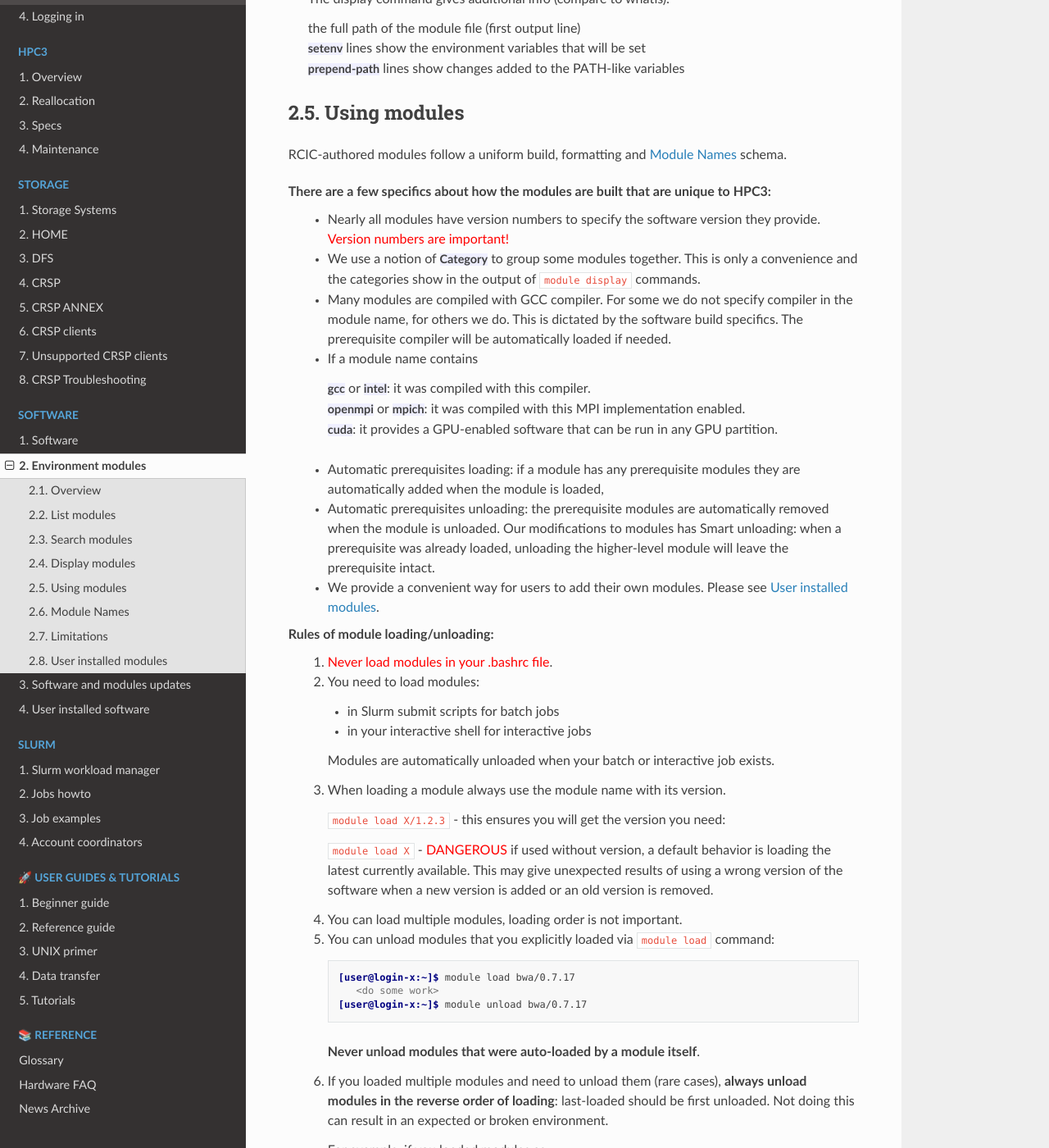
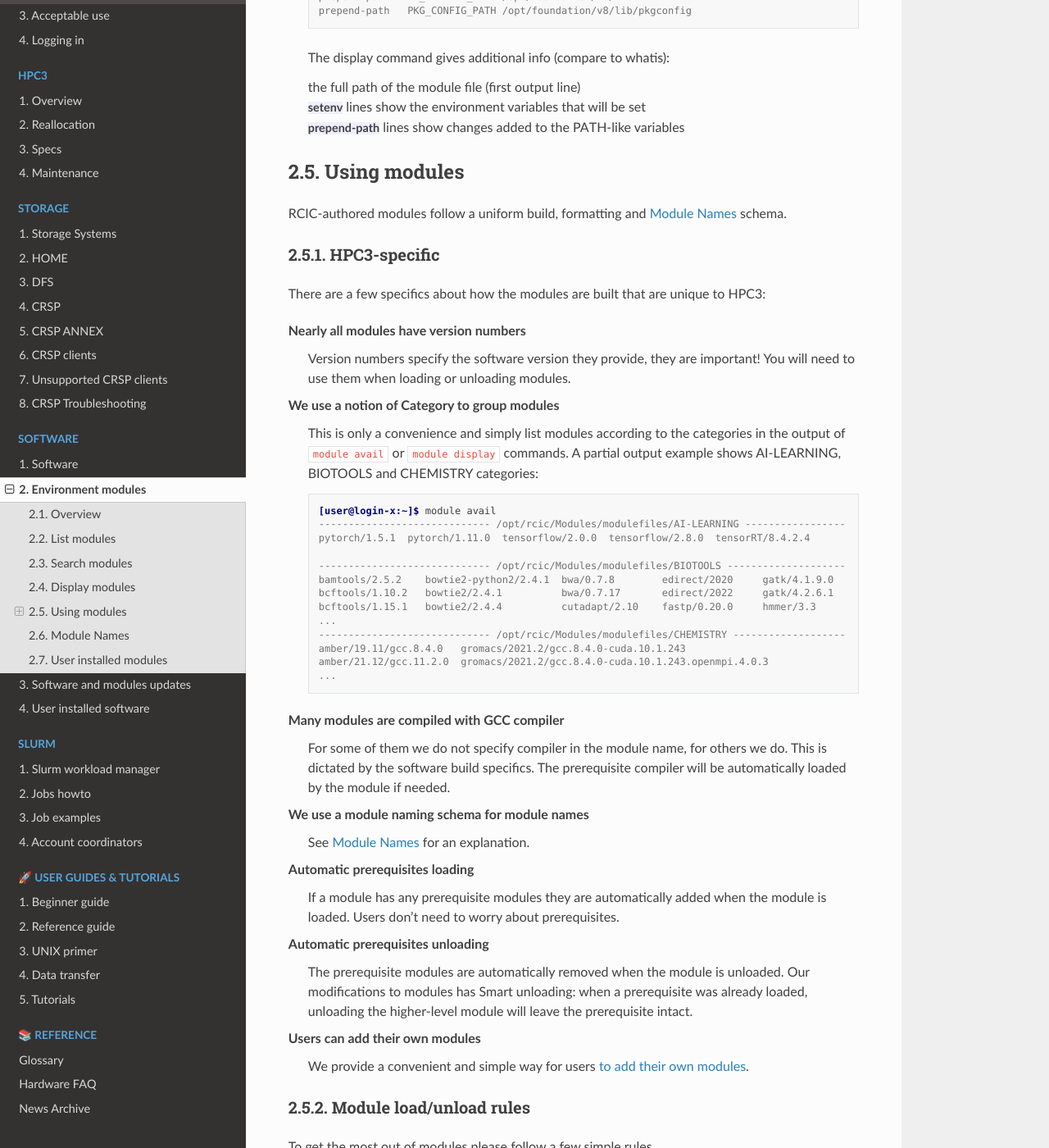
Before and after one commit to RCIC-UCI-Public/website-rcic, a Sphinx documentation site: the page built from docs/source/software/modules.rst, in a window 1280 px wide and 1400 px high, scrolled down 4259 px. Shown: the whole window at 82% size. Built offline with Sphinx 7.4.7 and the Read the Docs theme 2.0.0, drawn with Linux system fonts in a browser that asks for light colours; some of the changed text lies outside the part shown.

Commit message:
shorten and reformat module info section. add how to use module variables for compiling your software

```diff
--- a/docs/source/software/modules.rst
+++ b/docs/source/software/modules.rst
@@ -162,7 +162,7 @@
 **Find information about specified module**
   .. code-block:: console
 
-     [user@login-x:~]$ odule whatis hdf5/1.10.5/gcc.8.4.0
+     [user@login-x:~]$ module whatis hdf5/1.10.5/gcc.8.4.0
      hdf5/1.10.5/gcc.8.4.0: Category------- TOOLS
      hdf5/1.10.5/gcc.8.4.0: Name----------- hdf5
      hdf5/1.10.5/gcc.8.4.0: Version-------- 1.10.5
@@ -230,107 +230,256 @@
 
 RCIC-authored modules follow a uniform build, formatting and :ref:`module names` schema.
 
+HPC3-specific
+^^^^^^^^^^^^^
+
 There are a few specifics about how the modules are built that are unique to HPC3:
-  * Nearly all modules have version numbers to specify the software version they provide.
-    :red:`Version numbers are important!`
-  * We use a notion of :tt:`Category` to group some modules together. This is
-    only a convenience and the categories show in the output of ``module display`` commands.
-  * Many modules are compiled with GCC compiler. For some we do not
-    specify compiler in the module name, for others we do. This is dictated by
-    the software build specifics. The prerequisite compiler will be automatically loaded if needed.
-  * If a module name contains
 
-    | :tt:`gcc` or :tt:`intel`: it was compiled with this compiler.
-    | :tt:`openmpi` or :tt:`mpich`: it was compiled with this MPI implementation enabled.
-    | :tt:`cuda`:  it provides a GPU-enabled software that can be run in any GPU partition.
-  * Automatic prerequisites loading: if a module has any prerequisite modules they are automatically added when
-    the module is loaded,
-  * Automatic prerequisites unloading: the prerequisite modules are automatically removed when the module is
-    unloaded. Our modifications to modules has Smart unloading:  when a prerequisite
-    was already loaded, unloading the higher-level module will leave the prerequisite intact.
-  * We provide a convenient way for users to add their own modules. Please see :ref:`user installed modules`.
-
-**Rules of module loading/unloading**:
-  1. :red:`Never load modules in your .bashrc file`.
-  #. You need to load modules:
-
-     * in Slurm submit scripts for batch jobs
-     * in your interactive shell for interactive jobs
-
-     Modules are automatically unloaded when your batch or interactive job exists.
-  #. When loading a module always use the module name with its version.
-
-     ``module load X/1.2.3`` - this ensures you will get the version you need:
-
-     ``module load X``  - :red:`DANGEROUS`
-     if used without version, a default behavior is loading the latest currently available.
-     This may give unexpected results of using a wrong version of the software  when a new
-     version is added or an old version is removed.
-
-  #. You can load multiple modules, loading order is not important.
-  #. You can unload modules that you explicitly loaded via ``module load`` command:
-
-     .. code-block:: console
-
-        [user@login-x:~]$ module load bwa/0.7.17
-           <do some work>
-        [user@login-x:~]$ module unload bwa/0.7.17
-
-     **Never unload modules that were auto-loaded by a module itself**.
-
-  #. If you loaded multiple modules and need to unload them (rare cases),
-     **always unload modules in the reverse order of loading**:
-     last-loaded should be first unloaded. Not doing
-     this can result in an expected or broken environment.
-
-     For example, if you loaded modules as:
-
-     .. code-block:: console
-
-        [user@login-x:~]$ module load bwa/0.7.17
-        [user@login-x:~]$ module load proj/9.0.0
-        [user@login-x:~]$ module load bracken/2.6.0
-
-     You will need to unload them in reverse:
-
-     .. code-block:: console
-
-        [user@login-x:~]$ module unload bracken/2.6.0
-        [user@login-x:~]$ module unload proj/9.0.0
-        [user@login-x:~]$ module unload bwa/0.7.17
-
-     It is easier to unload all loaded modules via
-
-     .. code-block:: console
-
-        [user@login-x:~]$ module purge
-
-Suppose you want access to GCC compiler version 8.4.0:
-  The following sequence shows which version of gcc is active prior
-  to module loading (default gcc is installed with the system OS),
-  after module load, and after the unloading.
+**Nearly all modules have version numbers**
+  Version numbers specify the software version they provide, they are important!
+  You will need to use them when loading or unloading modules.
+**We use a notion of Category to group modules**
+  This is only a convenience and simply list modules according to the categories
+  in the output of ``module avail``  or ``module display`` commands.
+  A partial output example shows AI-LEARNING, BIOTOOLS and CHEMISTRY categories:
 
   .. code-block:: console
 
-     [user@login-x:~]$ module list                # 1
+     [user@login-x:~]$ module avail
+     ----------------------------- /opt/rcic/Modules/modulefiles/AI-LEARNING -----------------
+     pytorch/1.5.1  pytorch/1.11.0  tensorflow/2.0.0  tensorflow/2.8.0  tensorRT/8.4.2.4
+
+     ----------------------------- /opt/rcic/Modules/modulefiles/BIOTOOLS --------------------
+     bamtools/2.5.2    bowtie2-python2/2.4.1  bwa/0.7.8        edirect/2020     gatk/4.1.9.0
+     bcftools/1.10.2   bowtie2/2.4.1          bwa/0.7.17       edirect/2022     gatk/4.2.6.1
+     bcftools/1.15.1   bowtie2/2.4.4          cutadapt/2.10    fastp/0.20.0     hmmer/3.3
+     ...
+     ----------------------------- /opt/rcic/Modules/modulefiles/CHEMISTRY -------------------
+     amber/19.11/gcc.8.4.0   gromacs/2021.2/gcc.8.4.0-cuda.10.1.243
+     amber/21.12/gcc.11.2.0  gromacs/2021.2/gcc.8.4.0-cuda.10.1.243.openmpi.4.0.3
+     ...
+
+**Many modules are compiled with GCC compiler**
+  For some of them we do not specify compiler in the module name, for others we do. This is dictated by
+  the software build specifics. The prerequisite compiler will be automatically
+  loaded by the module if needed.
+**We use a module naming schema for module names**
+  See :ref:`module names` for an explanation.
+**Automatic prerequisites loading**
+  If a module has any prerequisite modules they are automatically added when
+  the module is loaded. Users don't need to worry about prerequisites.
+**Automatic prerequisites unloading**
+  The prerequisite modules are automatically removed when the module is
+  unloaded. Our modifications to modules has Smart unloading:  when a prerequisite
+  was already loaded, unloading the higher-level module will leave the prerequisite intact.
+**Users can add their own modules**
+  We provide a convenient and simple way for users :ref:`to add their own modules <user installed modules>`.
+
+Module load/unload rules
+^^^^^^^^^^^^^^^^^^^^^^^^
+
+To get the most out of modules please follow a few simple rules.
+
+1. :red:`Never load modules in your .bashrc  or .bash_profilefiles`.
+
+   The :tt:`.bashrc` is the individual per-interactive-shell startup file that is
+   executed every time a user starts a new shell.
+   The :tt:`.bash_profile` is the personal initialization file, executed for login shells.
+   Modules  if loaded in these files will be present for the duration of the
+   shell life and will change the shell environment for all commands which is completely unnecessary.
+
+#. You need to load modules:
+
+   * in Slurm submit scripts for batch jobs
+   * in your interactive shell for interactive jobs
+
+   Modules are automatically unloaded when your batch or interactive job exists.
+#. When loading a module always use the module name with its version.
+
+   ``module load X/1.2.3`` - this ensures you will get the version you need:
+
+   ``module load X``  - :red:`DANGEROUS`
+   if used without version, a default behavior is loading the latest currently available.
+   This may give unexpected results of using a wrong version of the software  when a new
+   version is added or an old version is removed.
+
+#. You can load multiple modules, loading order is not important.
+#. You can unload only modules that you explicitly loaded via ``module load`` command:
+
+   .. code-block:: console
+
+      [user@login-x:~]$ module load bwa/0.7.17
+         <do some work>
+      [user@login-x:~]$ module unload bwa/0.7.17
+
+#. :red:`Never unload modules that were auto-loaded by a module itself`
+
+   Environment modules do their job, but have limitations.
+   You can easily render your environment into a completely
+   broken mess if you randomly unload modules.
+
+   For example, if you unload one of the prerequisite modules that were
+   automatically loaded when you did :tt:`module load PkgName/1.2.3` you won't see any errors or
+   complaints until you attempt to run :tt:`PkgName` program. Needed libraries or binaries
+   that were provided by unloaded module will not be available.
+   The solution is to unload only modules that you explicitly loaded.
+
+#. If you loaded multiple modules and need to unload them (rare cases),
+   **always unload modules in the reverse order of loading**:
+   last-loaded should be first unloaded. Not doing
+   this can result in an expected or broken environment.
+
+   For example, if you loaded modules as:
+
+   .. code-block:: console
+
+      [user@login-x:~]$ module load bwa/0.7.17
+      [user@login-x:~]$ module load proj/9.0.0
+      [user@login-x:~]$ module load bracken/2.6.0
+
+   You will need to unload them in reverse:
+
+   .. code-block:: console
+
+      [user@login-x:~]$ module unload bracken/2.6.0
+      [user@login-x:~]$ module unload proj/9.0.0
+      [user@login-x:~]$ module unload bwa/0.7.17
+
+   It is easier to unload all loaded modules via
+
+   .. code-block:: console
+
+      [user@login-x:~]$ module purge
+
+How modules change environment
+^^^^^^^^^^^^^^^^^^^^^^^^^^^^^^
+
+Module change user environment via setting environment variables
+and modifying PATH-like existing variables.
+
+Suppose you want access to GCC compiler version 8.4.0.
+
+Check if any modules are loaded, and what is active gcc version
+
+  .. code-block:: console
+
+     [user@login-x:~]$ module list
      No Modulefiles Currently Loaded.
      [user@login-x:~]$ gcc --version | grep ^gcc
      gcc (GCC) 8.5.0 20210514 (Red Hat 8.5.0-10)
 
-     [user@login-x:~]$ module load gcc/8.4.0      # 2
+Load desired gcc module and verify what is gcc version after loading
+
+  .. code-block:: console
+
+     [user@login-x:~]$ module load gcc/8.4.0
      [user@login-x:~]$ module list
      Currently Loaded Modulefiles:
        1) gcc/8.4.0
      [user@login-x:~]$ gcc --version | grep ^gcc
      gcc (GCC) 8.4.0
 
+Unload the module, this restores the environment, active gcc version is reverted to default
+
+  .. code-block:: console
+
      [user@login-x:~]$ module unload gcc/8.4.0   # 3
      [user@login-x:~]$ gcc --version | grep ^gcc
      gcc (GCC) 8.5.0 20210514 (Red Hat 8.5.0-10)
 
-  | 1 check which modules are loaded, and what is active gcc version
-  | 2 load desired gcc module, verify gcc version
-  | 3 unload the module, this restores the environment, active gcc version is reverted to default
+.. _moudles for compiling:
+
+Using modules for  compiling
+^^^^^^^^^^^^^^^^^^^^^^^^^^^^
+
+For user installed software often there are prerequisites that a specific
+software needs. We provide many modules that satisfy these requirements.
+
+You need to figure out what modules you need to load and what environment
+variables set by the module you need to use in your software compilation process.
+
+For each module, we keep the variables set by module according to what the
+software developers provide, and otherwise we use a common convention.
+For examples. the software installation directory is often specified by the
+variable :tt:`SWNAME_DIR` or :tt:`SWNAME_HOME`.
+There is no exact formula but one can always see what
+variables are set by a given module via ``module display`` command.
+
+Lets say you are compiling VASP software and it requires OpenBLAS, SCALAPCK,
+OpenMPI-enabled FFTW  as prerequisites.  VASP installation guide expects you to set
+certain variables in the Makefiles according to where these prerequisites are
+installed.
+
+A short snippet of VASP makefile shows variables that need setting:
+
+  .. code-block:: makefile
+
+     OPENBLAS_ROOT ?=     # need OPENBLAS installation dir
+     SCALAPACK_ROOT ?=    # need SCALAPACK installation dir
+     FFTW_ROOT  ?=        # need FFTW installation dir
+     HDF5_ROOT  ?=        # need HDF5 installation dir
+
+     LLIBS      += -L$(HDF5_ROOT)/lib -lhdf5_fortran  # this line uses existing set variable
+     INCS       += -I$(HDF5_ROOT)/include             # this line uses existing set variable
+     INCS_FFTLIB = -I./include -I$(FFTW_ROOT)/include # this line uses existing set variable
+
+We can get all the needed info for the first 4 lines via existing  modules.
+Load the modules that will provide prerequisites:
+
+  .. code-block:: console
+
+     [user@login-x:~]$ module load scalapack/2.1.0
+     [user@login-x:~]$ module load OpenBLAS/0.3.19
+     [user@login-x:~]$ module load fftw/3.3.10/gcc.11.2.0-openmpi.4.1.2
+     [user@login-x:~]$ module load hdf5/1.13.1/gcc.11.2.0
+
+Check what each module provides, for example for scalapack:
+
+  .. code-block:: console
+
+     [user@login-x:~]$ module display scalapack/2.1.0
+	 -------------------------------------------------------------------
+     /opt/rcic/Modules/modulefiles/LIBRARIES/scalapack/2.1.0:
+
+     module-whatis   {Category_______ LIBRARIES}
+     module-whatis   {Name___________ scalapack}
+     module-whatis   {Version________ 2.1.0}
+     module-whatis   {Description____ ScaLAPACK 2.1.0 is a library of high-performance linear algebra routines}
+     module-whatis   {                for parallel distributed memory machines. ScaLAPACK solves dense and}
+     module-whatis   {                banded linear systems, least squares problems, eigenvalue problems,}
+     module-whatis   {                and singular value problems. See http://www.netlib.org/scalapack/}
+     module-whatis   {Prerequisites__ rcic-module-support}
+     module-whatis   {                scalapack_2.1.0}
+     setenv          SCALAPACK_DIR /opt/apps/scalapack/2.1.0
+     prepend-path    LD_LIBRARY_PATH /opt/apps/scalapack/2.1.0/lib
+
+  Here, `SCALAPACK_DIR` is the location of SCALAPACK installation.
+
+  Similarly, looking at the rest of the loaded modules one can
+  get information about installation directories, include files, libraries, etc.
+  for the remaining prerequisites.
+
+Once you find all the needed variables edit the makefile:
+
+  .. code-block:: makefile
+
+     OPENBLAS_ROOT ?= $(OPENBLAS_HOME)    # edited line
+     SCALAPACK_ROOT ?= $(SCALAPACK_DIR)   # edited line
+     FFTW_ROOT  ?= $(FFTW_DIR)            # edited line
+     HDF5_ROOT  ?= $(HDF5_HOME)           # edited line
+
+     LLIBS      += -L$(HDF5_ROOT)/lib -lhdf5_fortran   # no change
+     INCS       += -I$(HDF5_ROOT)/include              # no change
+     INCS_FFTLIB = -I./include -I$(FFTW_ROOT)/include  # no change
+
+  Note, you use a variable  such as :tt:`$(SCALAPACK_DIR)` and not what it
+  resolves to,  which is :tt:`/opt/apps/scalapack/2.1.0`. This makes it
+  easier to reuse the makefile if you decide to choose a different version of
+  a specific module. We keep the environment variables names the same for
+  different  versions of  a given module.
+
+Proceed with your software instructions to run ``make`` or similar commands
+to compile your software.
 
 .. _module names:
 
@@ -368,33 +517,6 @@
 | 3 - module for a specific version of boost built with a specific compiler.
 | 4 - two modules for hdf5 version built with Intel and GCC compilers and openmpi.
 | 5 - module for a specific namd version built with gcc compiler and cuda.
-
-
-.. _module limitations:
-
-Limitations
------------
-
-**Caveat emptor** - Environment modules do their job, but have limitations.
-
-You can easily render your environment into a completely
-broken mess if you randomly unload modules.
-
-For example, if you unload one of the prerequisite modules that were
-automatically loaded when you did :tt:`module load PkgName/1.2.3` you won't see any errors or
-complaints until you attempt to run :tt:`PkgName` program. Needed libraries or binaries
-that were provided by unloaded module will not be available.
-The solution is to unload onyl modjule that you explicitely loaded. Please
-follow the rules in :ref:`use modules`.
-
-.. THIS is no longer valid
-   2. Some modules overwrite environment variables, **clang** module is an
-   example of this. Clang requires LLVM and GCC, but overwrites the :tt:`CC` environment variable.
-   If you you load gcc module and then load clang module, that will work just fine. However,
-   if you then unload clang module, the :tt:`CC` environment variable will NOT be restored to [.tt]*CC=gcc*. Instead the environment
-   variable will no longer be defined.
-
-   IMPORTANT: When a module changes an environment variable, _it does not record the previous version of it._
 
 .. _user installed modules:
 
```
